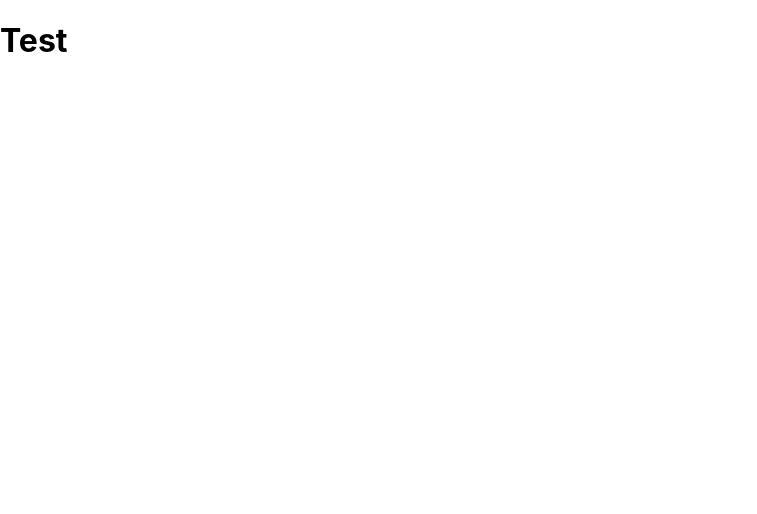
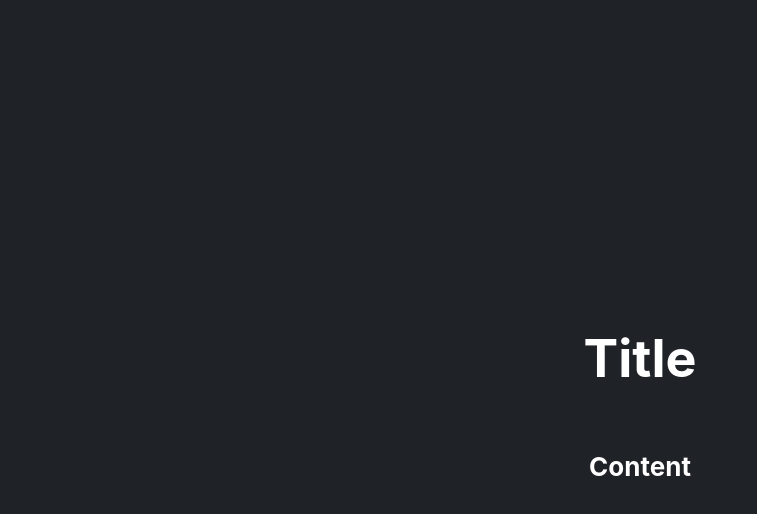
Before and after one commit to Lore-Lorentz-Schule/radio-telescope-2022, a React (Create React App) app: page / in a window 1280 px wide. Shown: the top 514 px of the page, without its empty margins (0-757 px from the left). Built offline with nearby package versions, Linux system fonts and the light colour scheme.

Commit message:
:zap: implemented App-header-Home css class to Home

```diff
--- a/src/pages/Home.js
+++ b/src/pages/Home.js
@@ -2,7 +2,10 @@ import '../style/App.css';
 
 function Home() {
   return (
-    <h1>Test</h1>
+    <div className='App-header-Home'>
+        <h1>Title</h1>
+        <p><strong>Content</strong></p>
+    </div>
   );
 }
 
```
